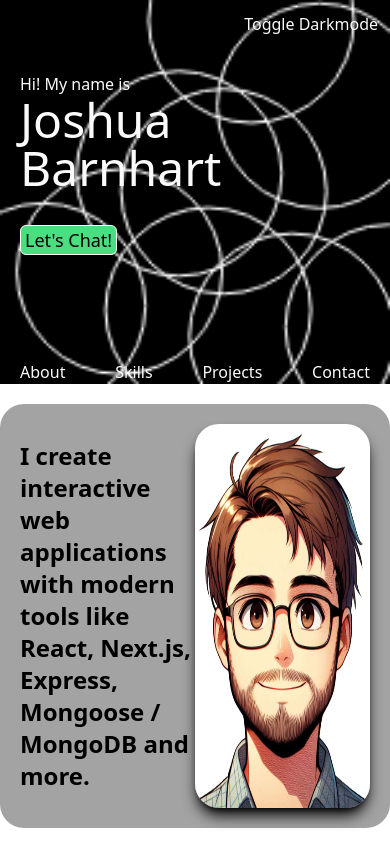
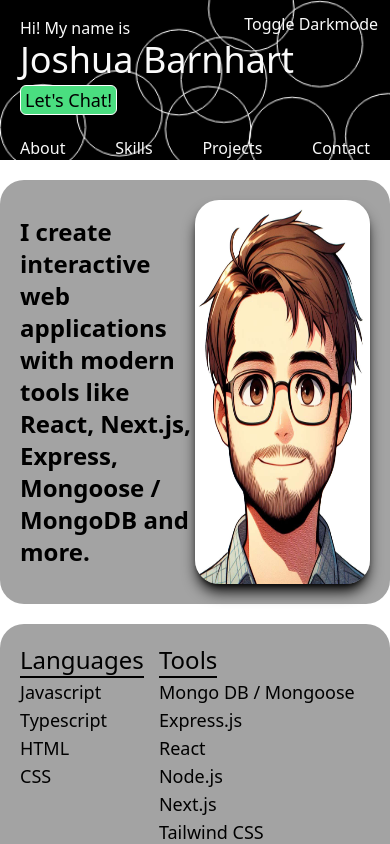
Before and after one commit to jrbarnhart/portfolio, a React (Vite) app: page / in a window 390 px wide. Shown: the top 844 px of the page. Built offline with nearby package versions, Linux system fonts and the light colour scheme; the HTML template or start-up script is replaced by a standard one.

Commit message:
Adjust style based on screen size

```diff
--- a/src/components/Header/TitleCard.tsx
+++ b/src/components/Header/TitleCard.tsx
@@ -3,9 +3,9 @@ import Nav from "./Nav";
 
 const TitleCard = () => {
   return (
-    <div className="grid grid-cols-2 grid-rows-4 w-full justify-self-center px-5">
+    <div className="grid grid-cols-2 grid-rows-4 w-full max-w-[768px] h-fit md:h-full justify-self-center px-5">
       <p className="col-start-1 col-span-full self-end">Hi! My name is</p>
-      <h1 className="col-start-1 row-start-2 col-span-full text-5xl self-center">
+      <h1 className="col-start-1 row-start-2 col-span-full text-4xl md:text-5xl self-center">
         Joshua Barnhart
       </h1>
       <CTAButton />
```
